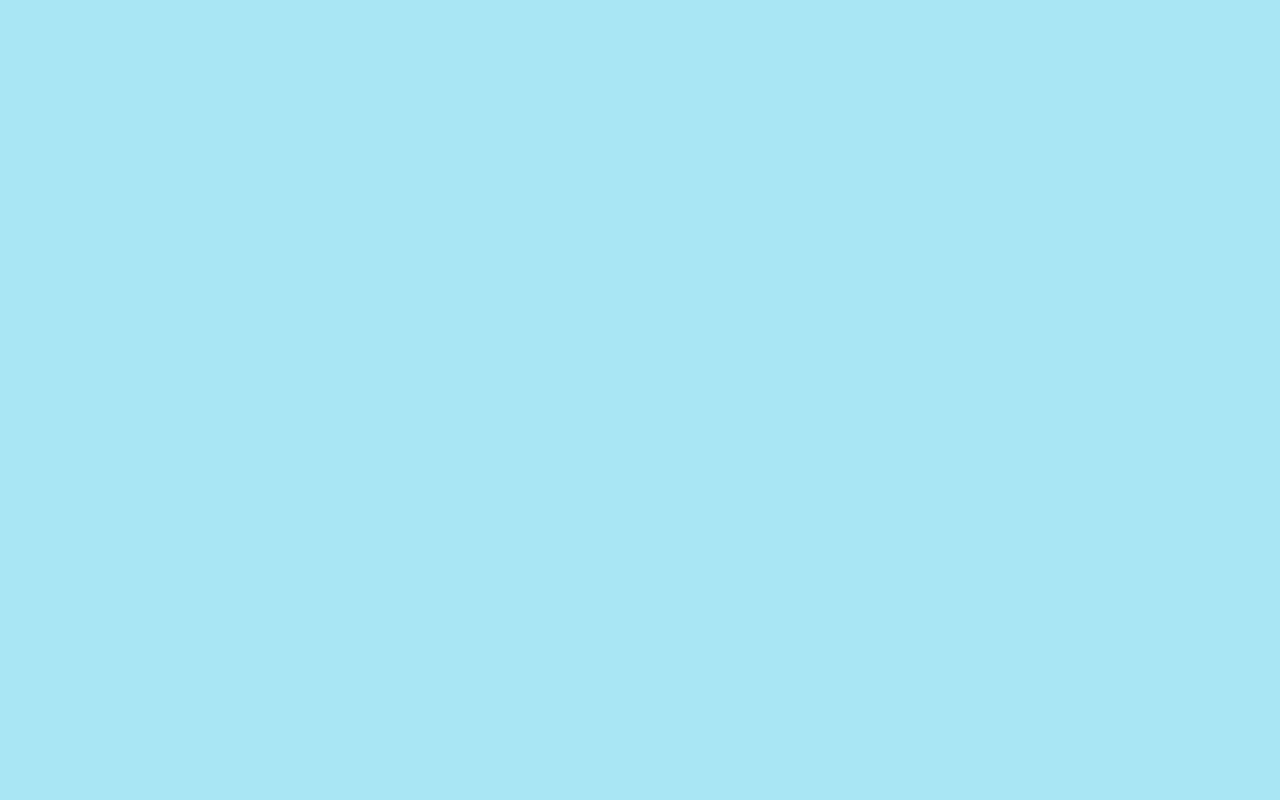
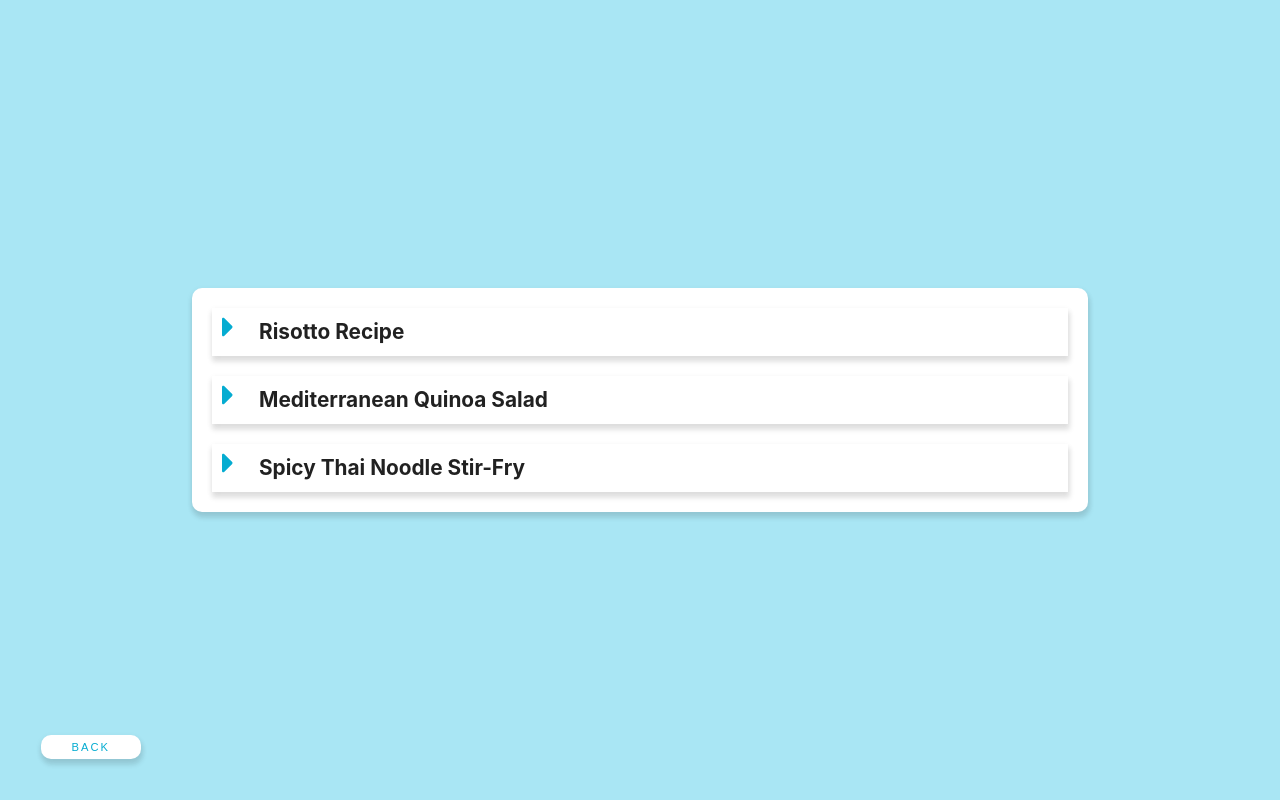
Before and after one commit to LucasSlepetys/recipes-mini-project, a React (Vite) app: page / in a window 1280 px wide. Both pictures are taken after a click on the button "Show Recipes". Built offline with nearby package versions, Linux system fonts and the light colour scheme.

Commit message:
show recipes component done

```diff
--- a/src/App.jsx
+++ b/src/App.jsx
@@ -2,6 +2,7 @@ import { useEffect } from 'react';
 import { getContext } from './CONTROL/GlobalContext';
 import Hero from './Hero_Component/Hero';
 import AddRecipe from './Add_Recipe_Component/AddRecipe';
+import ShowRecipes from './Show_Recipes_Component/ShowRecipes';
 
 function App() {
   const { state } = getContext();
@@ -10,6 +11,7 @@ function App() {
     <main>
       {!state.isRecipesDisplayed && !state.isAddRecipeDisplayed && <Hero />}
       {state.isAddRecipeDisplayed && <AddRecipe />}
+      {state.isRecipesDisplayed && <ShowRecipes />}
     </main>
   );
 }
--- a/src/CONTROL/GlobalContext.jsx
+++ b/src/CONTROL/GlobalContext.jsx
@@ -4,10 +4,64 @@ import reducer from './reducer';
 const Context = createContext();
 
 const defaultState = {
-  recipes: [],
+  recipes: [
+    {
+      name: 'risotto recipe',
+      description:
+        'Lorem ipsum dolor sit amet, consectetur adipiscing elit, sed do eiusmod tempor incididunt ut labore et dolore magna aliqua. Ut enim ad minim veniam, quis nostrud exercitation ullamco laboris nisi ut aliquip ex ea commodo consequat. Duis aute irure dolor in reprehenderit in voluptate velit esse cillum dolore eu fugiat nulla pariatur.',
+      ingredients_list: [
+        '500 grams of rice',
+        '200 grams of butter',
+        'Onions',
+        'Tomatoes',
+        'Olive Oil',
+      ],
+    },
+    {
+      name: 'Mediterranean Quinoa Salad',
+      description:
+        'Enjoy a healthy and refreshing Mediterranean Quinoa Salad that bursts with flavors and colors. This salad is packed with nutritious ingredients like quinoa, fresh vegetables, and tangy feta cheese. Its perfect as a light lunch or a side dish for any occasion',
+      ingredients_list: [
+        '1 cup of quinoa',
+        '2 cups of water',
+        '1 cucumber, diced',
+        '1 red bell pepper, diced',
+        '1 cup of cherry tomatoes, halved',
+        '1/2 cup of Kalamata olives, pitted and sliced',
+        '1/4 cup of red onion, finely chopped',
+        '1/2 cup of crumbled feta cheese',
+        '1/4 cup of fresh parsley, chopped',
+        '1/4 cup of fresh mint leaves, chopped',
+        'Juice of 1 lemon',
+        '3 tablespoons of extra virgin olive oil',
+        'Salt and pepper to taste',
+      ],
+    },
+    {
+      name: 'Spicy Thai Noodle Stir-Fry',
+      description:
+        "Experience the bold and vibrant flavors of Thai cuisine with this Spicy Thai Noodle Stir-Fry. This dish combines tender noodles, fresh vegetables, and a spicy sauce that will tantalize your taste buds. It's quick and easy to make, perfect for a weeknight dinner.",
+      ingredients_list: [
+        '200 grams of rice noodles',
+        '1 tablespoon of vegetable oil',
+        '2 cloves of garlic, minced',
+        '1 small onion, sliced',
+        '1 red bell pepper, julienned',
+        '1 carrot, julienned',
+        '100 grams of snow peas',
+        '200 grams of tofu, cubed',
+        '2 tablespoons of soy sauce',
+        '1 tablespoon of oyster sauce',
+        '1 tablespoon of sriracha sauce',
+        '1 tablespoon of lime juice',
+        'Fresh cilantro for garnish',
+      ],
+    },
+  ],
   recipeToAdd: {
     name: 'Name_Default',
     description: 'description',
+    ingredients_list: [],
   },
   isRecipesDisplayed: false,
   isAddRecipeDisplayed: false,
--- a/src/CONTROL/actions.jsx
+++ b/src/CONTROL/actions.jsx
@@ -1,6 +1,6 @@
 export const TOGGLE_SHOW_RECIPES = 'TOGGLE_SHOW_RECIPES';
 export const TOGGLE_SHOW_ADD_RECIPE = 'TOGGLE_SHOW_ADD_RECIPE';
-export const ADD_INGREDIENT_TO_NEW_RECIPE = 'ADD_INGREDIENT_TO_NEW_RECIPE';
+export const ADD_INGREDIENTS_TO_NEW_RECIPE = 'ADD_INGREDIENTS_TO_NEW_RECIPE';
 export const ADD_NAME_TO_NEW_RECIPE = 'ADD_NAME_TO_NEW_RECIPE';
 export const ADD_NEW_RECIPE = 'ADD_NEW_RECIPE';
 export const CLEAR_NEW_RECIPE = 'CLEAR_NEW_RECIPE';
--- a/src/CONTROL/reducer.jsx
+++ b/src/CONTROL/reducer.jsx
@@ -1,7 +1,7 @@
 import {
   TOGGLE_SHOW_RECIPES,
   TOGGLE_SHOW_ADD_RECIPE,
-  ADD_INGREDIENT_TO_NEW_RECIPE,
+  ADD_INGREDIENTS_TO_NEW_RECIPE,
   INCREASE_COUNT,
   ADD_NAME_TO_NEW_RECIPE,
   ADD_NEW_RECIPE,
@@ -28,12 +28,15 @@ const reducer = (state, action) => {
     };
   }
 
-  if (action.type === ADD_INGREDIENT_TO_NEW_RECIPE) {
+  if (action.type === ADD_INGREDIENTS_TO_NEW_RECIPE) {
     return {
       ...state,
       recipeToAdd: {
         ...state.recipeToAdd,
-        [action.payload.ingredient_id]: action.payload.ingredient_value,
+        ingredients_list: [
+          ...state.recipeToAdd.ingredients_list,
+          ...action.payload.ingredients_values,
+        ],
       },
     };
   }
@@ -51,6 +54,7 @@ const reducer = (state, action) => {
       recipeToAdd: {
         name: 'Name_Default',
         description: 'description',
+        ingredients_list: ['test'],
       },
     };
   }
--- /dev/null
+++ b/src/Show_Recipes_Component/ShowRecipes.jsx
@@ -0,0 +1,30 @@
+import SingleRecipe from './SingleRecipe';
+import { getContext } from '../CONTROL/GlobalContext';
+import { nanoid } from 'nanoid';
+import { TOGGLE_SHOW_RECIPES } from '../CONTROL/actions';
+
+const ShowRecipes = () => {
+  const { state, dispatch } = getContext();
+  return (
+    <>
+      <div className='recipes_container'>
+        <ul className='list_of_recipes'>
+          {state.recipes.map((recipe) => {
+            return <SingleRecipe key={nanoid()} {...recipe} />;
+          })}
+        </ul>
+      </div>
+      <button
+        type='button'
+        className='floating-btn btn float-left-bottom'
+        onClick={() => {
+          dispatch({ type: TOGGLE_SHOW_RECIPES });
+        }}
+      >
+        Back
+      </button>
+    </>
+  );
+};
+
+export default ShowRecipes;
--- /dev/null
+++ b/src/Show_Recipes_Component/SingleRecipe.jsx
@@ -0,0 +1,80 @@
+import React, { useEffect, useRef, useState } from 'react';
+import { FaCaretRight, FaCaretDown, FaCircle } from 'react-icons/fa';
+
+function SingleRecipe({ ingredients_list, name, description }) {
+  const [showIngredients, setShowIngredients] = useState(false);
+  const [showDescription, setShowDescription] = useState(false);
+  const [styleHeight, setStyleHeight] = useState({});
+  const ingredient_list_container = useRef(null);
+
+  useEffect(() => {
+    setStyleHeight({
+      height: showIngredients
+        ? `${
+            ingredient_list_container?.current?.getBoundingClientRect()
+              ?.height || '0'
+          }px`
+        : '0px',
+    });
+  }, [showIngredients, showDescription]);
+
+  return (
+    <li className='single_recipe_container'>
+      <div
+        className={showIngredients ? 'single_recipe selected' : 'single_recipe'}
+      >
+        <div
+          className='single_recipe_header'
+          onClick={() => {
+            setShowIngredients(!showIngredients);
+          }}
+        >
+          <div className='arrow_icon'>
+            {showIngredients ? <FaCaretDown /> : <FaCaretRight />}
+          </div>
+          <h5>{name}</h5>
+        </div>
+        {showIngredients && (
+          <div className='ingredients_list_container' style={styleHeight}>
+            <div ref={ingredient_list_container} className='ingredients_list'>
+              <h4>Ingredients</h4>
+              <ul>
+                {ingredients_list.map((ingredient, index) => {
+                  return (
+                    <li className='single_ingredient' key={index}>
+                      <div className='bullet_icon'>
+                        <FaCircle />
+                      </div>
+                      <p>{ingredient}</p>
+                    </li>
+                  );
+                })}
+              </ul>
+              {showDescription && (
+                <p className='description'>
+                  <span>Description </span>
+                  <br />
+                  {description}
+                </p>
+              )}
+              <button
+                onClick={() => {
+                  setShowDescription(!showDescription);
+                }}
+                className={
+                  showDescription
+                    ? 'btn description_toggle description_toggle_hide'
+                    : 'btn description_toggle'
+                }
+              >
+                {showDescription ? 'Hide Description' : 'Show Description'}
+              </button>
+            </div>
+          </div>
+        )}
+      </div>
+    </li>
+  );
+}
+
+export default SingleRecipe;
--- a/src/index.css
+++ b/src/index.css
@@ -15,7 +15,7 @@
   --primary-btn-bg-color: #ffffff;
   --primary-btn-color: hsl(191, 95%, 42%);
   --bg-color: hsl(191, 77%, 81%);
-  --btn-floating-shadow: 0 2px 7px 0 rgba(0, 0, 0, 0.1), 0 2px 7px 0 rgba(0, 0, 0, 0.06);
+  --btn-floating-shadow: 1px 5px 5px 1px rgba(0, 0, 0, 0.1), 0 2px 7px 0 rgba(0, 0, 0, 0.06);
 
   /* ---- global variables END ---- */
 
@@ -44,7 +44,7 @@
   cursor: pointer;
   letter-spacing: 2px;
   padding: 0.375rem 0.75rem;
-  box-shadow: 0 1px 5px 0 rgba(0, 0, 0, 0.1), 0 1px 2px 0 rgba(0, 0, 0, 0.06);
+  box-shadow: var(--btn-floating-shadow);
   transition: 0.3s ease-in-out all;
   text-transform: capitalize;
   display: inline-block;
@@ -230,6 +230,132 @@ dialog {
 
 /* ---- ADD RECIPE COMPONENT END---- */
 
+/* ----- SHOW RECIPES COMPONENT ----- */
+
+.recipes_container {
+  height: 100vh;
+  width: 100%;
+  display: flex;
+  justify-content: center;
+  align-items: center;
+  overflow: scroll;
+
+}
+
+.float-left-bottom {
+  position: absolute;
+  left: 20px;
+  bottom: 20px;
+}
+
+.recipes_container .list_of_recipes {
+  width: 90%;
+  /* height: 90%; */
+  margin: 20px;
+  background: white;
+  overflow: scroll;
+  box-shadow: var(--btn-floating-shadow);
+  border-radius: 10px;
+}
+
+.recipes_container .list_of_recipes::-webkit-scrollbar {
+  display: none;
+}
+
+.recipes_container .reload {
+  height: auto;
+}
+
+.single_recipe_container {
+  list-style: none;
+  height: auto;
+  margin: 20px;
+}
+
+.single_recipe_container .selected {
+  /* background: #00c2d823; */
+}
+
+.single_recipe_container .single_recipe {}
+
+.single_recipe_container .single_recipe .single_recipe_header {
+  display: flex;
+  align-items: center;
+  box-shadow: var(--btn-floating-shadow);
+}
+
+.single_recipe_container .single_recipe .single_recipe_header .arrow_icon {
+  margin-right: 15px;
+  font-size: 2rem;
+  color: var(--primary-btn-color)
+}
+
+.single_recipe_container .single_recipe .single_recipe_header h5 {
+  font-size: 1.3rem;
+  text-transform: capitalize;
+}
+
+.single_recipe_container .single_recipe .ingredients_list_container {
+  /* overflow: scroll; */
+  transition: 0.5s ease-in-out all;
+}
+
+.single_recipe_container .single_recipe .ingredients_list {
+  margin: 10px 0px 0px 12%;
+}
+
+.single_recipe_container .single_recipe .ingredients_list h4 {
+  font-size: 1.4rem;
+  color: rgba(3, 3, 3, 0.354);
+}
+
+.single_recipe_container .single_recipe .ingredients_list .single_ingredient {
+  display: flex;
+  align-items: center;
+  list-style: none;
+  margin: 10px;
+
+}
+
+.single_recipe_container .single_recipe .ingredients_list .single_ingredient .bullet_icon {
+  font-size: 0.7rem;
+  color: rgba(6, 145, 152, 0.419);
+  margin-right: 10px;
+}
+
+
+.single_recipe_container .single_recipe .ingredients_list .description {
+  letter-spacing: 0.2rem;
+  line-height: 2rem;
+  font-weight: bold;
+  /* background-color: rgba(0, 0, 0, 0.608); */
+  overflow-wrap: break-word;
+  color: black;
+  padding: 10px;
+  height: 100%;
+}
+
+.single_recipe_container .single_recipe .ingredients_list .description span {
+  color: rgba(3, 3, 3, 0.354);
+  font-size: 1.4rem;
+}
+
+.single_recipe_container .single_recipe .ingredients_list .description_toggle {
+  font-size: 0.7rem;
+  text-transform: uppercase;
+  background: rgba(135, 206, 28, 0.413);
+  color: black;
+}
+
+.single_recipe_container .single_recipe .ingredients_list .description_toggle_hide {
+  background: rgba(206, 55, 28, 0.413);
+
+}
+
+/* ----- SHOW RECIPES COMPONENT END ----- */
+
+
+
 @media (min-width: 600px) {
 
   :root {
@@ -271,4 +397,13 @@ dialog {
     height: 500px;
     background-color: white
   }
+
+  .recipes_container .list_of_recipes {
+    width: 70%;
+  }
+
+  .single_recipe_container .single_recipe .ingredients_list {
+    margin: 10px 0px 0px 3%;
+  }
+
 }
```
Also changed, not shown: src/Add_Recipe_Component/AddRecipe.jsx (+15 -1 lines), src/Add_Recipe_Component/Ingredient.jsx (+1 -9 lines).
